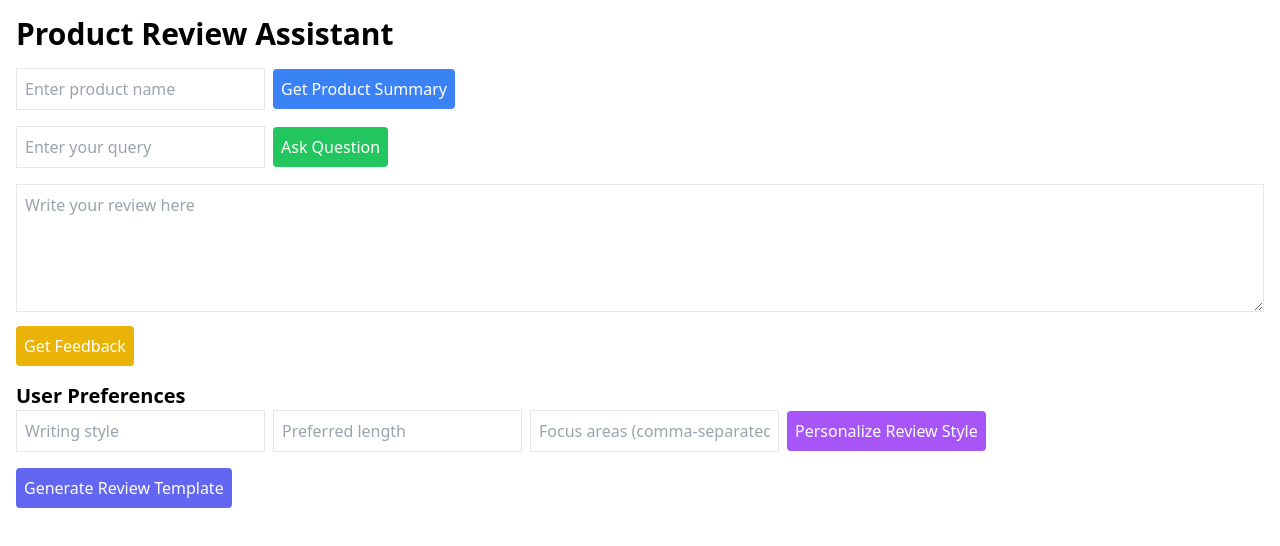
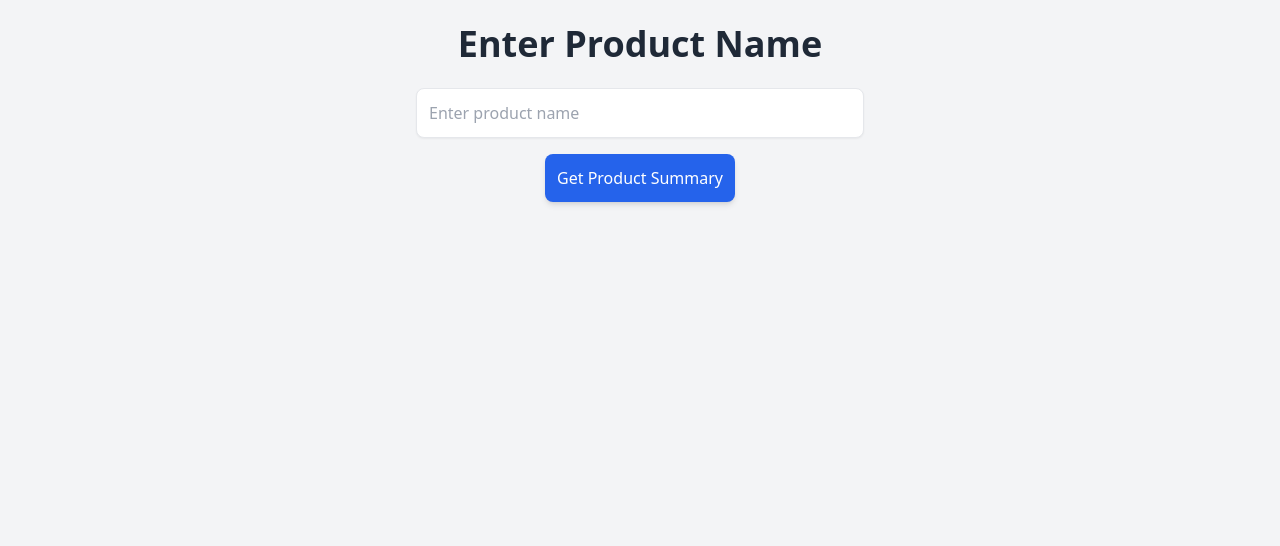
Before and after one commit to eapenjoshymuttom/Review_consolidator, a React (Create React App) app in the folder frontend/: page / in a window 1280 px wide. Shown: the top 546 px of the page. Built offline with nearby package versions, Linux system fonts and the light colour scheme.

Commit message:
UI updated

```diff
--- a/frontend/src/App.js
+++ b/frontend/src/App.js
@@ -1,4 +1,5 @@
 import React, { useState } from 'react';
+import 'tailwindcss/tailwind.css';
 
 const API_URL = 'http://localhost:8000';
 
@@ -6,7 +7,7 @@ export default function App() {
   const [productName, setProductName] = useState('');
   const [summary, setSummary] = useState('');
   const [query, setQuery] = useState('');
-  const [answer, setAnswer] = useState('');
+  const [questions, setQuestions] = useState([]);
   const [reviewText, setReviewText] = useState('');
   const [feedback, setFeedback] = useState('');
   const [userPreferences, setUserPreferences] = useState({
@@ -16,8 +17,19 @@ export default function App() {
   });
   const [stylesuggestion, setStyleSuggestion] = useState('');
   const [template, setTemplate] = useState('');
+  const [loading, setLoading] = useState({
+    summary: false,
+    query: false,
+    feedback: false,
+    style: false,
+    template: false,
+    completion: false,
+  });
+  const [activeTab, setActiveTab] = useState('ask');
+  const [completionResult, setCompletionResult] = useState('');
 
-  const fetchData = async (endpoint, data) => {
+  const fetchData = async (endpoint, data, loadingKey) => {
+    setLoading((prev) => ({ ...prev, [loadingKey]: true }));
     try {
       const response = await fetch(`${API_URL}${endpoint}`, {
         method: 'POST',
@@ -32,26 +44,31 @@ export default function App() {
       return await response.json();
     } catch (error) {
       console.error(`Error fetching data from ${endpoint}:`, error);
+    } finally {
+      setLoading((prev) => ({ ...prev, [loadingKey]: false }));
     }
   };
 
   const getProductSummary = async () => {
-    const data = await fetchData('/product_summary', { product_name: productName });
+    const data = await fetchData('/product_summary', { product_name: productName }, 'summary');
     if (data) setSummary(data.summary);
   };
 
   const answerQuery = async () => {
-    const data = await fetchData('/answer_query', { product_name: productName, query });
-    if (data) setAnswer(data.answer);
+    const data = await fetchData('/answer_query', { product_name: productName, query }, 'query');
+    if (data) {
+      setQuestions((prev) => [...prev, { query, answer: data.answer }]);
+      setQuery('');
+    }
   };
 
   const getReviewFeedback = async () => {
-    const data = await fetchData('/real_time_feedback', { text: reviewText });
+    const data = await fetchData('/real_time_feedback', { text: reviewText }, 'feedback');
     if (data) setFeedback(data.feedback);
   };
 
   const personalizeReviewStyle = async () => {
-    const data = await fetchData('/personalize_review_style', userPreferences);
+    const data = await fetchData('/personalize_review_style', userPreferences, 'style');
     if (data) setStyleSuggestion(data.style_suggestion);
   };
 
@@ -59,118 +76,210 @@ export default function App() {
     const data = await fetchData('/generate_review_template', {
       product_name: productName,
       ...userPreferences,
-    });
+    }, 'template');
     if (data) setTemplate(data.template);
   };
 
+  const getTextCompletion = async () => {
+    const data = await fetchData('/text_completion', { text: reviewText }, 'completion');
+    if (data) {
+      setCompletionResult(data.completion);
+      setReviewText(data.completion); // Update reviewText with the completed text
+    }
+  };
+
+  const resetState = () => {
+    setProductName('');
+    setSummary('');
+    setQuery('');
+    setQuestions([]);
+    setReviewText('');
+    setFeedback('');
+    setUserPreferences({
+      writing_style: '',
+      preferred_length: '',
+      focus_areas: [],
+    });
+    setStyleSuggestion('');
+    setTemplate('');
+    setCompletionResult('');
+    setActiveTab('ask');
+  };
+
   return (
-    <div className="container mx-auto p-4">
-      <h1 className="text-3xl font-bold mb-4">Product Review Assistant</h1>
-
-      <div className="mb-4">
+    <div className="container mx-auto p-6 bg-gray-100 min-h-screen">
+      {!summary ? (
+        <div className="flex flex-col items-center">
+          <h1 className="text-4xl font-extrabold mb-6 text-center text-gray-800">Enter Product Name</h1>
           <input
             type="text"
             value={productName}
             onChange={(e) => setProductName(e.target.value)}
             placeholder="Enter product name"
-          className="border p-2 mr-2"
+            className="border p-3 rounded-lg shadow-sm w-full max-w-md mb-4"
           />
-        <button onClick={getProductSummary} className="bg-blue-500 text-white p-2 rounded">
-          Get Product Summary
+          <button
+            onClick={getProductSummary}
+            className="bg-blue-600 text-white p-3 rounded-lg shadow-md hover:bg-blue-700 transition"
+            disabled={loading.summary}
+          >
+            {loading.summary ? 'Loading...' : 'Get Product Summary'}
+          </button>
+        </div>
+      ) : (
+        <div>
+          <div className="mb-6 p-4 bg-white rounded-lg shadow-md">
+            <h2 className="text-2xl font-bold mb-2">Review Summary of {productName}</h2>
+            <p className="text-gray-700">{summary}</p>
+          </div>
+
+          <div className="p-4 bg-white rounded-lg shadow-md">
+            <div className="flex justify-around mb-4">
+              <button
+                className={`p-2 ${activeTab === 'ask' ? 'bg-violet-600 text-white' : 'bg-gray-200 text-gray-800'} rounded-lg`}
+                onClick={() => setActiveTab('ask')}
+              >
+                Ask Questions
+              </button>
+              <button
+                className={`p-2 ${activeTab === 'review' ? 'bg-violet-600 text-white' : 'bg-gray-200 text-gray-800'} rounded-lg`}
+                onClick={() => setActiveTab('review')}
+              >
+                Write a Review
+              </button>
+              <button
+                className={`p-2 ${activeTab === 'personalize' ? 'bg-violet-600 text-white' : 'bg-gray-200 text-gray-800'} rounded-lg`}
+                onClick={() => setActiveTab('personalize')}
+              >
+                Personalize Review
               </button>
             </div>
 
-      {summary && (
-        <div className="mb-4">
-          <h2 className="text-xl font-bold">Product Summary</h2>
-          <p>{summary}</p>
-        </div>
-      )}
-
-      <div className="mb-4">
+            {activeTab === 'ask' && (
+              <div>
+                <h2 className="text-xl font-bold mb-4">Ask a Question</h2>
                 <input
                   type="text"
                   value={query}
                   onChange={(e) => setQuery(e.target.value)}
                   placeholder="Enter your query"
-          className="border p-2 mr-2"
+                  className="border p-3 rounded-lg shadow-sm w-full mb-4"
                 />
-        <button onClick={answerQuery} className="bg-green-500 text-white p-2 rounded">
-          Ask Question
+                <button
+                  onClick={answerQuery}
+                  className="bg-green-600 text-white p-3 rounded-lg shadow-md hover:bg-green-700 transition"
+                  disabled={loading.query}
+                >
+                  {loading.query ? 'Loading...' : 'Ask Question'}
                 </button>
+                {questions.map((q, index) => (
+                  <div key={index} className="mt-4">
+                    <h3 className="text-lg font-bold mb-2">Question: {q.query}</h3>
+                    <p className="text-gray-700">Answer: {q.answer}</p>
                   </div>
-
-      {answer && (
-        <div className="mb-4">
-          <h2 className="text-xl font-bold">Answer</h2>
-          <p>{answer}</p>
+                ))}
               </div>
             )}
 
-      <div className="mb-4">
+            {activeTab === 'review' && (
+              <div>
+                <h2 className="text-xl font-bold mb-4">Write a Review</h2>
                 <textarea
                   value={reviewText}
                   onChange={(e) => setReviewText(e.target.value)}
                   placeholder="Write your review here"
-          className="border p-2 w-full h-32"
+                  className="border p-3 rounded-lg shadow-sm w-full h-32 mb-4"
                 />
-        <button onClick={getReviewFeedback} className="bg-yellow-500 text-white p-2 rounded mt-2">
-          Get Feedback
+                <button
+                  onClick={getTextCompletion}
+                  className="bg-teal-600 text-white p-3 rounded-lg shadow-md hover:bg-teal-700 transition mb-4"
+                  disabled={loading.completion}
+                >
+                  {loading.completion ? 'Loading...' : 'Complete Text'}
                 </button>
+                {completionResult && (
+                  <div className="mt-4">
+                    <h3 className="text-lg font-bold mb-2">Completion Result</h3>
+                    <pre className="whitespace-pre-wrap text-gray-700">{completionResult}</pre>
                   </div>
-
+                )}
+                <button
+                  onClick={getReviewFeedback}
+                  className="bg-blue-600 text-white p-3 rounded-lg shadow-md hover:bg-blue-700 transition"
+                  disabled={loading.feedback}
+                >
+                  {loading.feedback ? 'Loading...' : 'Get Feedback'}
+                </button>
                 {feedback && (
-        <div className="mb-4">
-          <h2 className="text-xl font-bold">Review Feedback</h2>
-          <p>{feedback}</p>
+                  <div className="mt-4">
+                    <h3 className="text-lg font-bold mb-2">Review Feedback</h3>
+                    <p className="text-gray-700">{feedback}</p>
+                  </div>
+                )}
               </div>
             )}
 
-      <div className="mb-4">
-        <h2 className="text-xl font-bold">User Preferences</h2>
+            {activeTab === 'personalize' && (
+              <div>
+                <h2 className="text-xl font-bold mb-4">User Preferences</h2>
                 <input
                   type="text"
                   value={userPreferences.writing_style}
                   onChange={(e) => setUserPreferences({...userPreferences, writing_style: e.target.value})}
                   placeholder="Writing style"
-          className="border p-2 mr-2"
+                  className="border p-3 rounded-lg shadow-sm w-full mb-4"
                 />
                 <input
                   type="text"
                   value={userPreferences.preferred_length}
                   onChange={(e) => setUserPreferences({...userPreferences, preferred_length: e.target.value})}
                   placeholder="Preferred length"
-          className="border p-2 mr-2"
+                  className="border p-3 rounded-lg shadow-sm w-full mb-4"
                 />
                 <input
                   type="text"
                   value={userPreferences.focus_areas.join(', ')}
                   onChange={(e) => setUserPreferences({...userPreferences, focus_areas: e.target.value.split(', ')})}
                   placeholder="Focus areas (comma-separated)"
-          className="border p-2 mr-2"
+                  className="border p-3 rounded-lg shadow-sm w-full mb-4"
                 />
-        <button onClick={personalizeReviewStyle} className="bg-purple-500 text-white p-2 rounded">
-          Personalize Review Style
+                <button
+                  onClick={personalizeReviewStyle}
+                  className="bg-purple-600 text-white p-3 rounded-lg shadow-md hover:bg-purple-700 transition mb-4"
+                  disabled={loading.style}
+                >
+                  {loading.style ? 'Loading...' : 'Personalize Review Style'}
+                </button>
+                {stylesuggestion && (
+                  <div className="mt-4">
+                    <h3 className="text-lg font-bold mb-2">Personalized Style Suggestion</h3>
+                    <p className="text-gray-700">{stylesuggestion}</p>
+                  </div>
+                )}
+                <button
+                  onClick={generateReviewTemplate}
+                  className="bg-indigo-600 text-white p-3 rounded-lg shadow-md hover:bg-indigo-700 transition mt-4"
+                  disabled={loading.template}
+                >
+                  {loading.template ? 'Loading...' : 'Generate Review Template'}
+                </button>
+                {template && (
+                  <div className="mt-4">
+                    <h3 className="text-lg font-bold mb-2">Review Template</h3>
+                    <pre className="whitespace-pre-wrap text-gray-700">{template}</pre>
+                  </div>
+                )}
+              </div>
+            )}
+          </div>
+          <div className="flex justify-center mt-6">
+            <button
+              onClick={resetState}
+              className="bg-red-600 text-white p-3 rounded-lg shadow-md hover:bg-red-700 transition"
+            >
+              Enter New Product
             </button>
           </div>
-
-      {stylesuggestion && (
-        <div className="mb-4">
-          <h2 className="text-xl font-bold">Personalized Style Suggestion</h2>
-          <p>{stylesuggestion}</p>
-        </div>
-      )}
-
-      <div className="mb-4">
-        <button onClick={generateReviewTemplate} className="bg-indigo-500 text-white p-2 rounded">
-          Generate Review Template
-        </button>
-      </div>
-
-      {template && (
-        <div className="mb-4">
-          <h2 className="text-xl font-bold">Review Template</h2>
-          <pre className="whitespace-pre-wrap">{template}</pre>
         </div>
       )}
     </div>
```
Also changed, not shown: 1 other file (tests, documents, lock files or other folders). Lines whose indentation alone changed are shown as unchanged.
